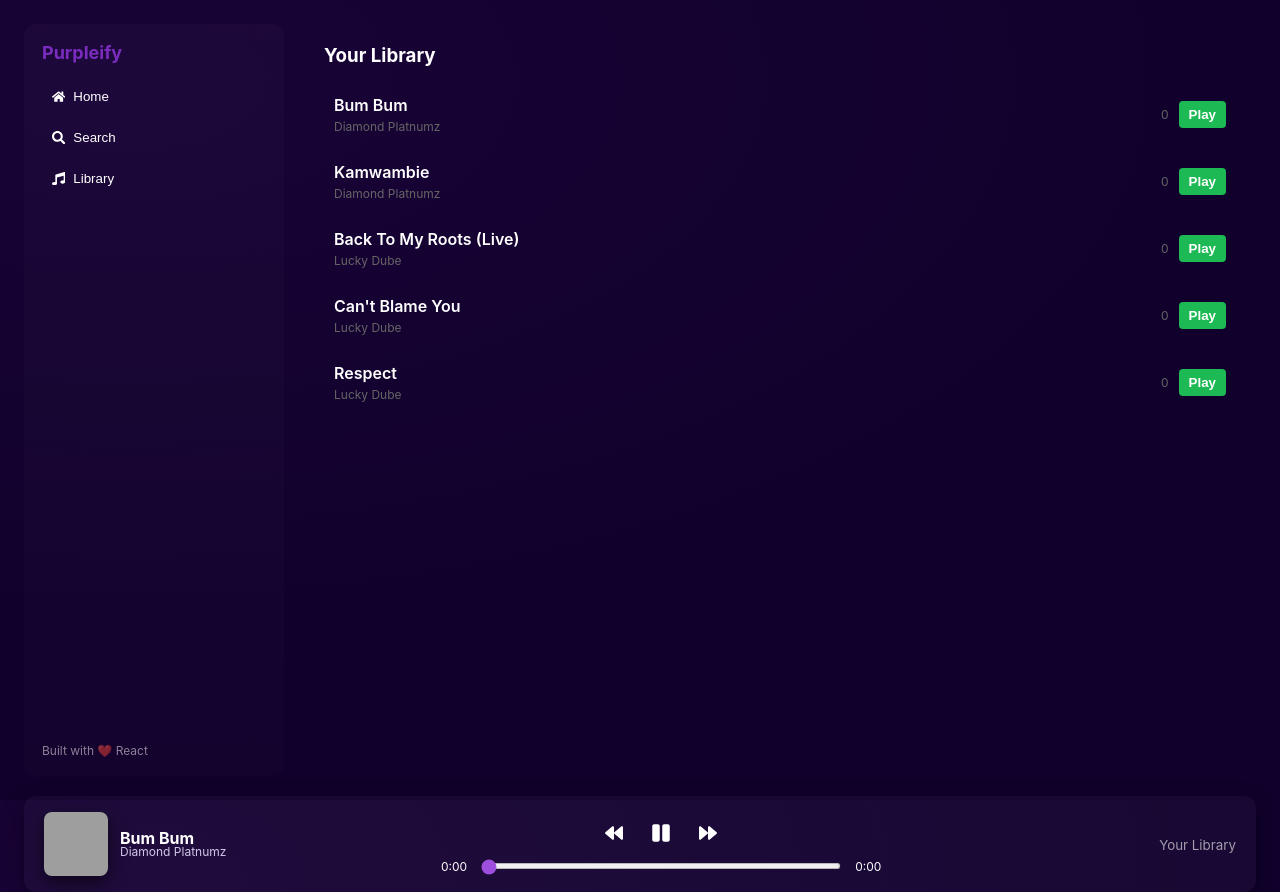
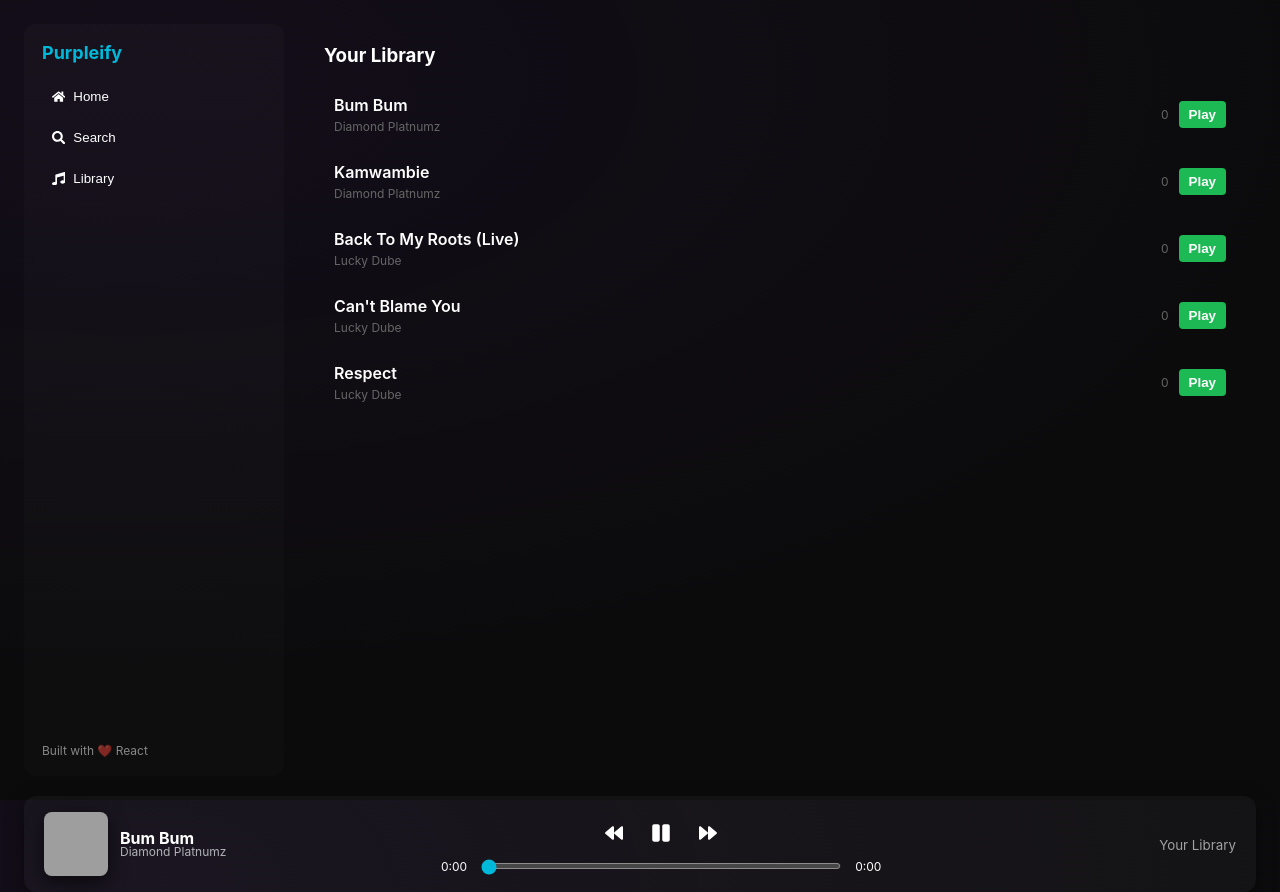
Before and after one commit to joehack1/doba, a React (Vite) app: page / in a window 1280 px wide. Built offline with nearby package versions, Linux system fonts and the light colour scheme; grey boxes are pictures that could not be loaded.

Commit message:
Refactor theme colors and update TrackList and Player components to use theme values for consistency

```diff
--- a/src/components/Player.jsx
+++ b/src/components/Player.jsx
@@ -50,11 +50,11 @@ const IconButton = styled.button`
 `;
 const Slider = styled.input.attrs({ type: "range" })`
   width: 360px;
-  accent-color: #9d4edd;
+  accent-color: ${({ theme }) => theme.colors.primary};
   height: 6px;
   border-radius: 6px;
   &::-webkit-slider-runnable-track { height: 6px; background: rgba(255,255,255,0.06); border-radius:6px; }
-  &::-webkit-slider-thumb { -webkit-appearance: none; width:14px;height:14px;border-radius:50%;background:#9d4edd;margin-top:-4px; }
+  &::-webkit-slider-thumb { -webkit-appearance: none; width:14px;height:14px;border-radius:50%;background: ${({ theme }) => theme.colors.primary};margin-top:-4px; }
 `;
 
 export default function Player({ tracks, currentIndex, onNext, onPrev }) {
--- a/src/components/Tracklist.jsx
+++ b/src/components/Tracklist.jsx
@@ -17,8 +17,8 @@ const Item = styled.li`
   padding:10px;
   border-radius:10px;
   cursor:pointer;
-  background: ${({ active }) => (active ? 'rgba(157,78,221,0.08)' : 'transparent')};
-  border-left: 4px solid ${({ active }) => (active ? '#9d4edd' : 'transparent')};
+  background: ${({ active, theme }) => (active ? 'rgba(0,184,217,0.08)' : 'transparent')};
+  border-left: 4px solid ${({ active, theme }) => (active ? theme.colors.primary : 'transparent')};
   transition: background 150ms, border-left 150ms;
   &:hover { background: rgba(255,255,255,0.02); }
 `;
--- a/src/theme.js
+++ b/src/theme.js
@@ -1,13 +1,13 @@
 // src/theme.js
 export const theme = {
   colors: {
-    bg: "#10002B",
-    card: "linear-gradient(180deg, rgba(123,44,191,0.12), rgba(157,78,221,0.06))",
-    primary: "#7B2CBF",
-    primaryLight: "#9D4EDD",
-    accent: "#E0AAFF",
+    bg: "#0b0b0c",
+    card: "linear-gradient(180deg, rgba(255,255,255,0.02), rgba(255,255,255,0.01))",
+    primary: "#00B8D9", // cyan
+    primaryLight: "#66EAF8",
+    accent: "#00FFF1",
     text: "#FFFFFF",
-    subtext: "#CFC7E8",
+    subtext: "#B0B3B8",
   },
   radius: "12px",
 };
```
